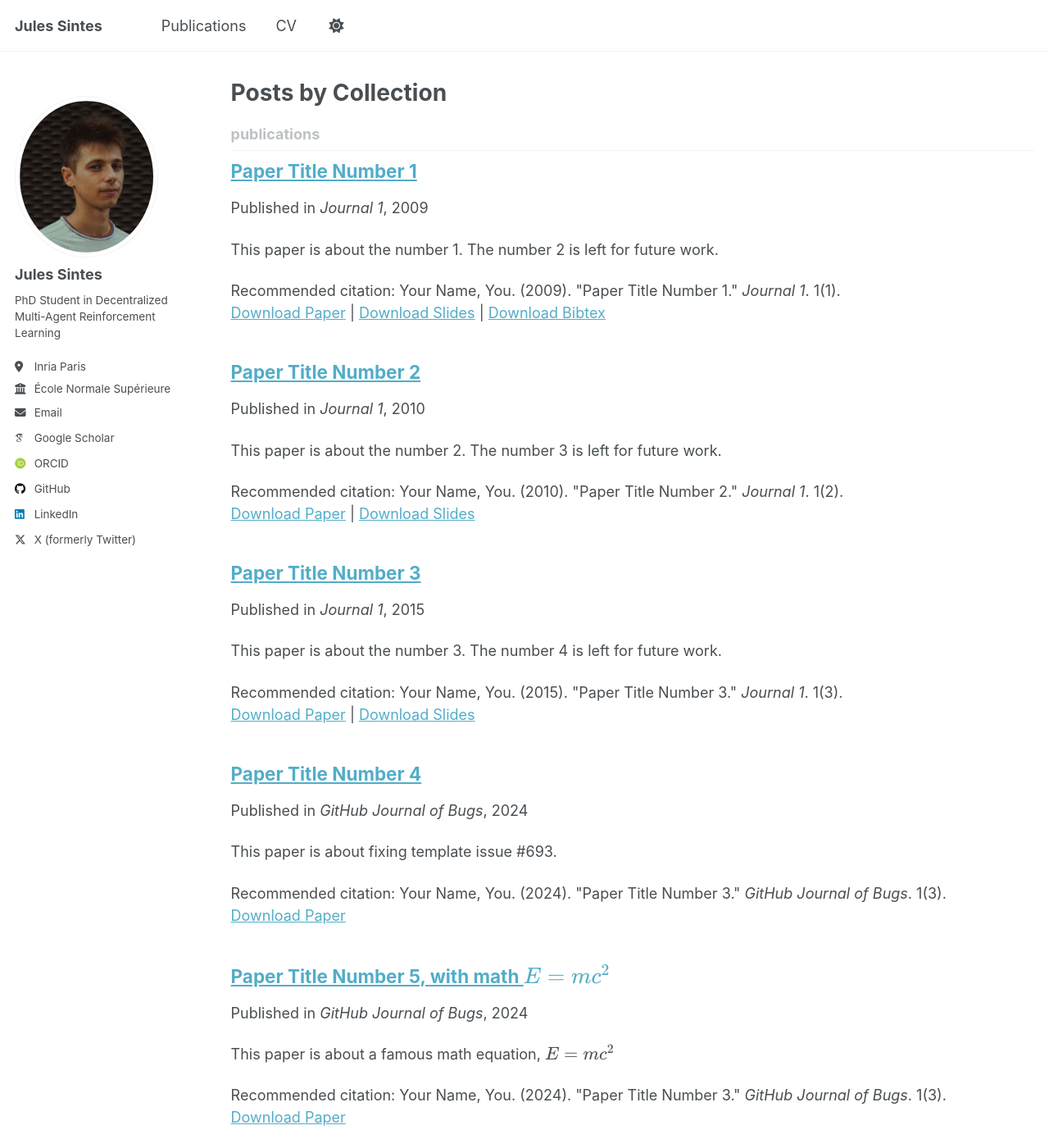
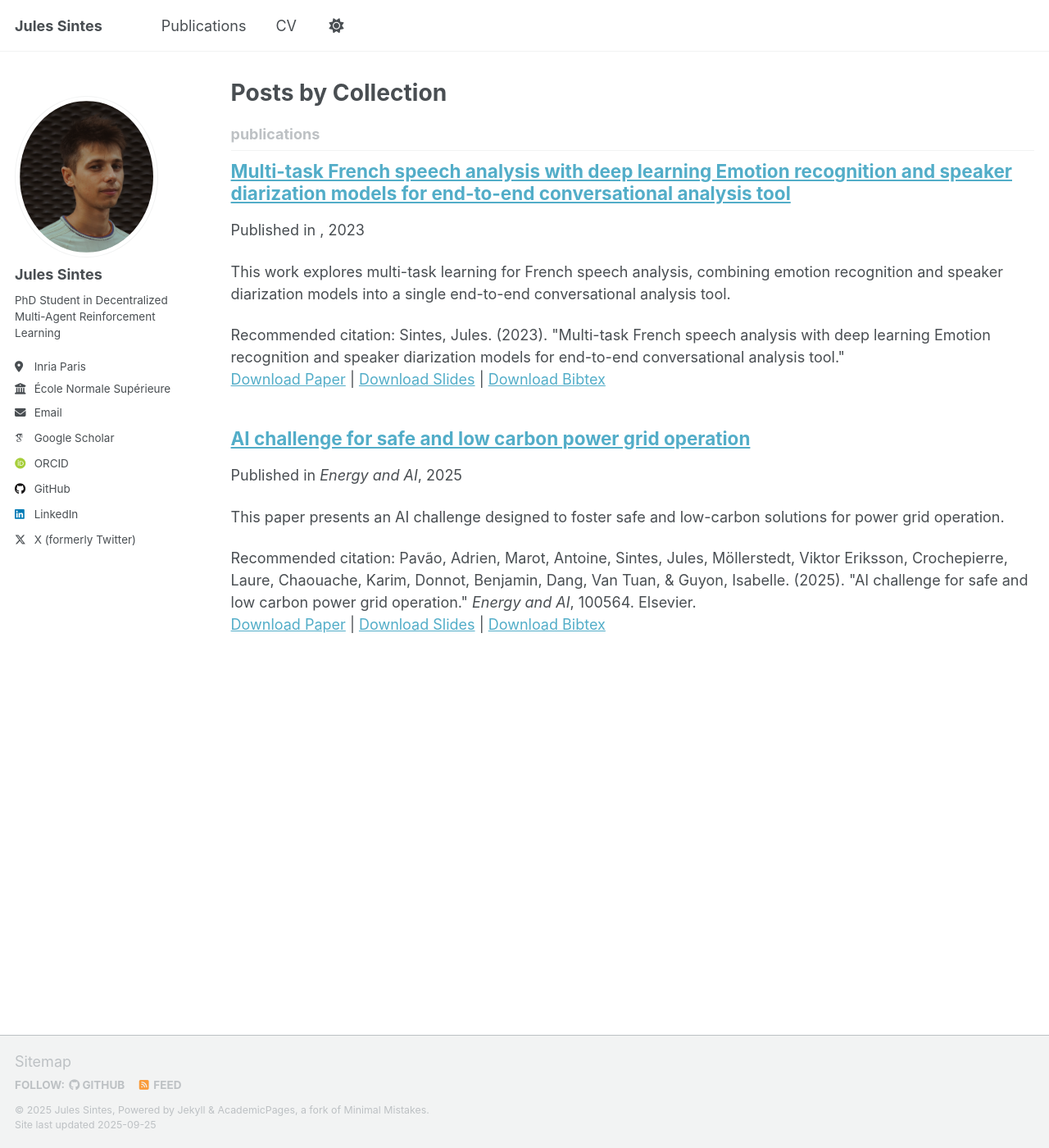
Before and after one commit to yojul/yojul.github.io, a Jekyll site: the page built from _pages/collection-archive.html, in a window 1280 px wide and 1400 px high. Shown: the whole window at 82% size. Built offline with Jekyll 4.4.1, drawn with Linux system fonts in a browser that asks for light colours; some web fonts are replaced; a script that is not in the unit is left out.

Commit message:
feat: Add publications and remove useless files

```diff
--- a/_publications/2009-10-01-paper-title-number-1.md
+++ /dev/null
@@ -1,14 +0,0 @@
----
-title: "Paper Title Number 1"
-collection: publications
-category: manuscripts
-permalink: /publication/2009-10-01-paper-title-number-1
-excerpt: 'This paper is about the number 1. The number 2 is left for future work.'
-date: 2009-10-01
-venue: 'Journal 1'
-slidesurl: 'http://academicpages.github.io/files/slides1.pdf'
-paperurl: 'http://academicpages.github.io/files/paper1.pdf'
-bibtexurl: 'http://academicpages.github.io/files/bibtex1.bib'
-citation: 'Your Name, You. (2009). &quot;Paper Title Number 1.&quot; <i>Journal 1</i>. 1(1).'
----
-The contents above will be part of a list of publications, if the user clicks the link for the publication than the contents of section will be rendered as a full page, allowing you to provide more information about the paper for the reader. When publications are displayed as a single page, the contents of the above "citation" field will automatically be included below this section in a smaller font.
--- a/_publications/2010-10-01-paper-title-number-2.md
+++ /dev/null
@@ -1,14 +0,0 @@
----
-title: "Paper Title Number 2"
-collection: publications
-category: manuscripts
-permalink: /publication/2010-10-01-paper-title-number-2
-excerpt: 'This paper is about the number 2. The number 3 is left for future work.'
-date: 2010-10-01
-venue: 'Journal 1'
-slidesurl: 'http://academicpages.github.io/files/slides2.pdf'
-paperurl: 'http://academicpages.github.io/files/paper2.pdf'
-citation: 'Your Name, You. (2010). &quot;Paper Title Number 2.&quot; <i>Journal 1</i>. 1(2).'
----
-
-The contents above will be part of a list of publications, if the user clicks the link for the publication than the contents of section will be rendered as a full page, allowing you to provide more information about the paper for the reader. When publications are displayed as a single page, the contents of the above "citation" field will automatically be included below this section in a smaller font.
--- a/_publications/2015-10-01-paper-title-number-3.md
+++ /dev/null
@@ -1,14 +0,0 @@
----
-title: "Paper Title Number 3"
-collection: publications
-category: manuscripts
-permalink: /publication/2015-10-01-paper-title-number-3
-excerpt: 'This paper is about the number 3. The number 4 is left for future work.'
-date: 2015-10-01
-venue: 'Journal 1'
-slidesurl: 'http://academicpages.github.io/files/slides3.pdf'
-paperurl: 'http://academicpages.github.io/files/paper3.pdf'
-citation: 'Your Name, You. (2015). &quot;Paper Title Number 3.&quot; <i>Journal 1</i>. 1(3).'
----
-
-The contents above will be part of a list of publications, if the user clicks the link for the publication than the contents of section will be rendered as a full page, allowing you to provide more information about the paper for the reader. When publications are displayed as a single page, the contents of the above "citation" field will automatically be included below this section in a smaller font.
--- a/_publications/2025-06-08-paper-title-number-5.md
+++ /dev/null
@@ -1,13 +0,0 @@
----
-title: "Paper Title Number 5, with math $$E=mc^2$$"
-collection: publications
-category: conferences
-permalink: /publication/2024-02-17-paper-title-number-4
-excerpt: 'This paper is about a famous math equation, $$E=mc^2$$'
-date: 2024-02-17
-venue: 'GitHub Journal of Bugs'
-paperurl: 'http://academicpages.github.io/files/paper3.pdf'
-citation: 'Your Name, You. (2024). &quot;Paper Title Number 3.&quot; <i>GitHub Journal of Bugs</i>. 1(3).'
----
-
-Using [MathJax](https://www.mathjax.org/) in the description is supported - $$E=mc^2$$ - however, the use must be mindful that the default delimiters are `$$...$$` and `\\[...\\]` which differs from the `$...$` that is typically expected.
--- /dev/null
+++ b/_publications/ai-challenge.md
@@ -0,0 +1,13 @@
+---
+title: "AI challenge for safe and low carbon power grid operation"
+collection: publications
+category: manuscripts
+permalink: /publication/2025-01-01-ai-challenge
+excerpt: 'This paper presents an AI challenge designed to foster safe and low-carbon solutions for power grid operation.'
+date: 2025-01-01
+venue: 'Energy and AI'
+slidesurl: ''
+paperurl: 'https://www.sciencedirect.com/science/article/pii/S2666546825000965'
+bibtexurl: 'http://academicpages.github.io/files/pavao2025ai.bib'
+citation: 'Pavão, Adrien, Marot, Antoine, Sintes, Jules, Möllerstedt, Viktor Eriksson, Crochepierre, Laure, Chaouache, Karim, Donnot, Benjamin, Dang, Van Tuan, &amp; Guyon, Isabelle. (2025). &quot;AI challenge for safe and low carbon power grid operation.&quot; <i>Energy and AI</i>, 100564. Elsevier.'
+---
--- /dev/null
+++ b/_publications/master-thesis.md
@@ -0,0 +1,13 @@
+---
+title: "Multi-task French speech analysis with deep learning Emotion recognition and speaker diarization models for end-to-end conversational analysis tool"
+collection: publications
+category: manuscripts
+permalink: /publication/2023-01-01-multi-task-french-speech-analysis
+excerpt: 'This work explores multi-task learning for French speech analysis, combining emotion recognition and speaker diarization models into a single end-to-end conversational analysis tool.'
+date: 2023-01-01
+venue: ''
+slidesurl: ''
+paperurl: 'https://odr.chalmers.se/items/42b85788-6f35-4cb1-b9c0-85a81d2d69ff'
+bibtexurl: 'http://academicpages.github.io/files/sintes2023multi.bib'
+citation: 'Sintes, Jules. (2023). &quot;Multi-task French speech analysis with deep learning Emotion recognition and speaker diarization models for end-to-end conversational analysis tool.&quot;'
+---
--- a/files/bibtex1.bib
+++ /dev/null
@@ -1,10 +0,0 @@
-@article{Alice2023example,
-    title={An Example Article},
-    author={Alice, Bob and Charlie},
-    journal={Journal of Examples},
-    volume={12},
-    number={3},
-    pages={123--456},
-    year={2023},
-    publisher={Example Publisher}
-}
--- /dev/null
+++ b/files/pavao2025ai.bib
@@ -0,0 +1,8 @@
+@article{pavao2025ai,
+  title={AI challenge for safe and low carbon power grid operation},
+  author={Pav{\~a}o, Adrien and Marot, Antoine and Sintes, Jules and M{\"o}llerstedt, Viktor Eriksson and Crochepierre, Laure and Chaouache, Karim and Donnot, Benjamin and Dang, Van Tuan and Guyon, Isabelle},
+  journal={Energy and AI},
+  pages={100564},
+  year={2025},
+  publisher={Elsevier}
+}
--- /dev/null
+++ b/files/sintes2023multi.bib
@@ -0,0 +1,5 @@
+@article{sintes2023multi,
+  title={Multi-task French speech analysis with deep learning Emotion recognition and speaker diarization models for end-to-end conversational analysis tool},
+  author={Sintes, Jules},
+  year={2023}
+}
```
Also changed, not shown: _pages/about.md (+1 -1 lines), _publications/2024-02-17-paper-title-number-4.md (deleted, +0 -13 lines), 7 other files.
